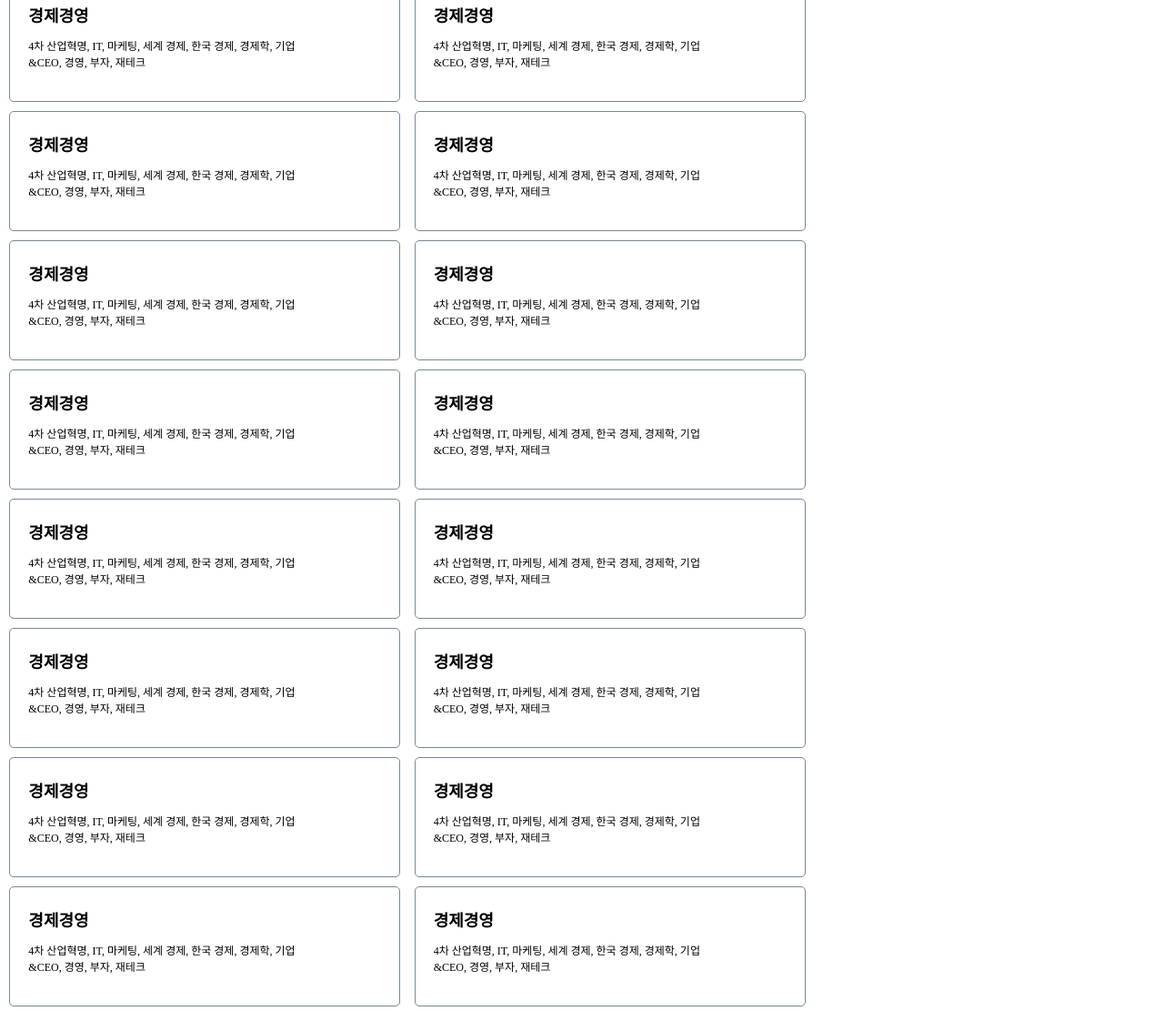
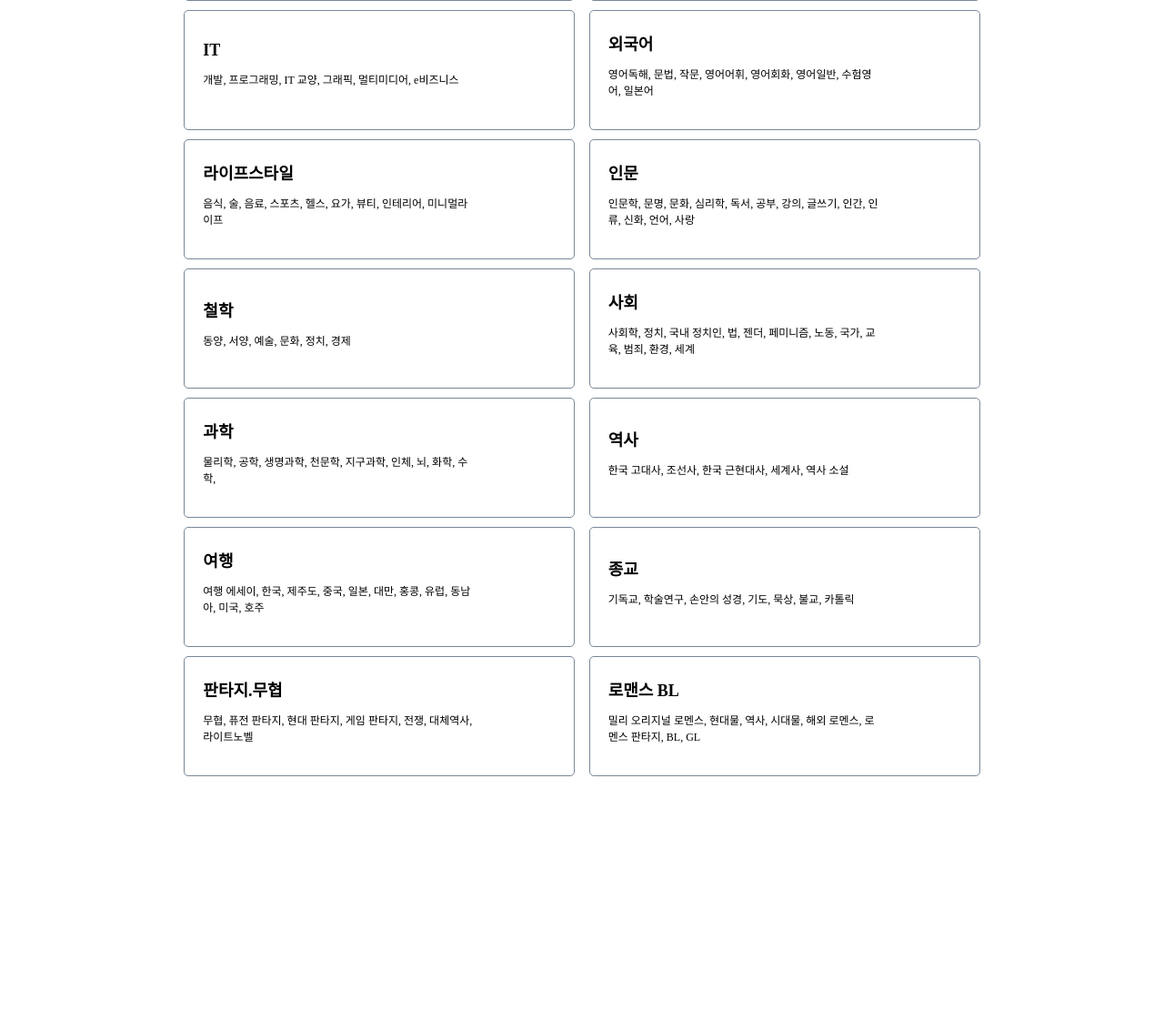
Before and after one commit to rainbow96bear/millieweb, a website: page beforeMain/v3/category/index.html in a window 1280 px wide. Shown: the part 353-1464 px from the top of the page at 91% size. After the commit the page ends 1211 px from the top, so only its background shows below. Drawn offline with Linux system fonts and the light colour scheme.

Commit message:
카테고리페이지에서 넘어가는 것 까지 구현

```diff
--- a/beforeMain/v3/category/index.css
+++ b/beforeMain/v3/category/index.css
@@ -17,7 +17,7 @@ body {
 
   width: 100%;
 }
-#category_box span {
+#category_box h2 {
   width: 100%;
   margin: 10px;
 }
@@ -27,7 +27,6 @@ body {
   width: calc(50% - 20px);
   height: 130px;
   margin: 5px;
-  /* padding: 20px; */
   border-radius: 5px;
   border: 1px solid lightslategray;
 }
--- a/beforeMain/v3/category/index.html
+++ b/beforeMain/v3/category/index.html
@@ -3,20 +3,19 @@
     <meta charset="UTF-8" />
     <meta http-equiv="X-UA-Compatible" content="IE=edge" />
     <meta name="viewport" content="width=device-width, initial-scale=1.0" />
-    <title>Document</title>
+    <title>검색 | 밀리의 서재</title>
     <link rel="stylesheet" href="index.css" />
   </head>
   <body>
-    <div>
     <div id="main_box">
+      <h2>카테고리</h2>
       <div id="category_box">
-          <span>카테고리</span>
         <div class="item">
           <div class="text_box">
             <strong>경제경영</strong>
             <p>
-                4차 산업혁명, IT, 마케팅, 세계 경제, 한국 경제, 경제학,
-                기업&CEO, 경영, 부자, 재테크
+              4차 산업혁명, IT, 마케팅, 세계 경제, 한국 경제, 경제학, 기업&CEO,
+              경영, 부자, 재테크
             </p>
           </div>
           <img src="" alt="" />
@@ -48,166 +47,112 @@
         </div>
         <div class="item">
           <div class="text_box">
-              <strong>경제경영</strong>
+            <strong>IT</strong>
+            <p>개발, 프로그래밍, IT 교양, 그래픽, 멀티미디어, e비즈니스</p>
+          </div>
+          <img src="" alt="" />
+        </div>
+        <div class="item">
+          <div class="text_box">
+            <strong>외국어</strong>
             <p>
-                4차 산업혁명, IT, 마케팅, 세계 경제, 한국 경제, 경제학,
-                기업&CEO, 경영, 부자, 재테크
+              영어독해, 문법, 작문, 영어어휘, 영어회화, 영어일반, 수험영어,
+              일본어
             </p>
           </div>
           <img src="" alt="" />
         </div>
         <div class="item">
           <div class="text_box">
-              <strong>경제경영</strong>
+            <strong>라이프스타일</strong>
             <p>
-                4차 산업혁명, IT, 마케팅, 세계 경제, 한국 경제, 경제학,
-                기업&CEO, 경영, 부자, 재테크
+              음식, 술, 음료, 스포츠, 헬스, 요가, 뷰티, 인테리어, 미니멀라이프
             </p>
           </div>
           <img src="" alt="" />
         </div>
         <div class="item">
           <div class="text_box">
-              <strong>경제경영</strong>
+            <strong>인문</strong>
             <p>
-                4차 산업혁명, IT, 마케팅, 세계 경제, 한국 경제, 경제학,
-                기업&CEO, 경영, 부자, 재테크
+              인문학, 문명, 문화, 심리학, 독서, 공부, 강의, 글쓰기, 인간, 인류,
+              신화, 언어, 사랑
             </p>
           </div>
           <img src="" alt="" />
         </div>
         <div class="item">
           <div class="text_box">
-              <strong>경제경영</strong>
+            <strong>철학</strong>
+            <p>동양, 서양, 예술, 문화, 정치, 경제</p>
+          </div>
+          <img src="" alt="" />
+        </div>
+        <div class="item">
+          <div class="text_box">
+            <strong>사회</strong>
             <p>
-                4차 산업혁명, IT, 마케팅, 세계 경제, 한국 경제, 경제학,
-                기업&CEO, 경영, 부자, 재테크
+              사회학, 정치, 국내 정치인, 법, 젠더, 페미니즘, 노동, 국가, 교육,
+              범죄, 환경, 세계
             </p>
           </div>
           <img src="" alt="" />
         </div>
         <div class="item">
           <div class="text_box">
-              <strong>경제경영</strong>
+            <strong>과학</strong>
             <p>
-                4차 산업혁명, IT, 마케팅, 세계 경제, 한국 경제, 경제학,
-                기업&CEO, 경영, 부자, 재테크
+              물리학, 공학, 생명과학, 천문학, 지구과학, 인체, 뇌, 화학, 수학,
             </p>
           </div>
           <img src="" alt="" />
         </div>
         <div class="item">
           <div class="text_box">
-              <strong>경제경영</strong>
+            <strong>역사</strong>
+            <p>한국 고대사, 조선사, 한국 근현대사, 세계사, 역사 소설</p>
+          </div>
+          <img src="" alt="" />
+        </div>
+        <div class="item">
+          <div class="text_box">
+            <strong>여행</strong>
             <p>
-                4차 산업혁명, IT, 마케팅, 세계 경제, 한국 경제, 경제학,
-                기업&CEO, 경영, 부자, 재테크
+              여행 에세이, 한국, 제주도, 중국, 일본, 대만, 홍콩, 유럽, 동남아,
+              미국, 호주
             </p>
           </div>
           <img src="" alt="" />
         </div>
         <div class="item">
           <div class="text_box">
-              <strong>경제경영</strong>
+            <strong>종교</strong>
+            <p>기독교, 학술연구, 손안의 성경, 기도, 묵상, 불교, 카톨릭</p>
+          </div>
+          <img src="" alt="" />
+        </div>
+        <div class="item">
+          <div class="text_box">
+            <strong>판타지.무협</strong>
             <p>
-                4차 산업혁명, IT, 마케팅, 세계 경제, 한국 경제, 경제학,
-                기업&CEO, 경영, 부자, 재테크
+              무협, 퓨전 판타지, 현대 판타지, 게임 판타지, 전쟁, 대체역사,
+              라이트노벨
             </p>
           </div>
           <img src="" alt="" />
         </div>
         <div class="item">
           <div class="text_box">
-              <strong>경제경영</strong>
+            <strong>로맨스 BL</strong>
             <p>
-                4차 산업혁명, IT, 마케팅, 세계 경제, 한국 경제, 경제학,
-                기업&CEO, 경영, 부자, 재테크
-              </p>
-            </div>
-            <img src="" alt="" />
-          </div>
-          <div class="item">
-            <div class="text_box">
-              <strong>경제경영</strong>
-              <p>
-                4차 산업혁명, IT, 마케팅, 세계 경제, 한국 경제, 경제학,
-                기업&CEO, 경영, 부자, 재테크
-              </p>
-            </div>
-            <img src="" alt="" />
-          </div>
-          <div class="item">
-            <div class="text_box">
-              <strong>경제경영</strong>
-              <p>
-                4차 산업혁명, IT, 마케팅, 세계 경제, 한국 경제, 경제학,
-                기업&CEO, 경영, 부자, 재테크
-              </p>
-            </div>
-            <img src="" alt="" />
-          </div>
-          <div class="item">
-            <div class="text_box">
-              <strong>경제경영</strong>
-              <p>
-                4차 산업혁명, IT, 마케팅, 세계 경제, 한국 경제, 경제학,
-                기업&CEO, 경영, 부자, 재테크
-              </p>
-            </div>
-            <img src="" alt="" />
-          </div>
-          <div class="item">
-            <div class="text_box">
-              <strong>경제경영</strong>
-              <p>
-                4차 산업혁명, IT, 마케팅, 세계 경제, 한국 경제, 경제학,
-                기업&CEO, 경영, 부자, 재테크
-              </p>
-            </div>
-            <img src="" alt="" />
-          </div>
-          <div class="item">
-            <div class="text_box">
-              <strong>경제경영</strong>
-              <p>
-                4차 산업혁명, IT, 마케팅, 세계 경제, 한국 경제, 경제학,
-                기업&CEO, 경영, 부자, 재테크
-              </p>
-            </div>
-            <img src="" alt="" />
-          </div>
-          <div class="item">
-            <div class="text_box">
-              <strong>경제경영</strong>
-              <p>
-                4차 산업혁명, IT, 마케팅, 세계 경제, 한국 경제, 경제학,
-                기업&CEO, 경영, 부자, 재테크
-              </p>
-            </div>
-            <img src="" alt="" />
-          </div>
-          <div class="item">
-            <div class="text_box">
-              <strong>경제경영</strong>
-              <p>
-                4차 산업혁명, IT, 마케팅, 세계 경제, 한국 경제, 경제학,
-                기업&CEO, 경영, 부자, 재테크
-              </p>
-            </div>
-            <img src="" alt="" />
-          </div>
-          <div class="item">
-            <div class="text_box">
-              <strong>경제경영</strong>
-              <p>
-                4차 산업혁명, IT, 마케팅, 세계 경제, 한국 경제, 경제학,
-                기업&CEO, 경영, 부자, 재테크
+              밀리 오리지널 로멘스, 현대물, 역사, 시대물, 해외 로멘스, 로멘스
+              판타지, BL, GL
             </p>
           </div>
           <img src="" alt="" />
         </div>
       </div>
     </div>
-    </div>
+    <script src="index.js"></script>
   </body>
 </html>
--- a/beforeMain/v3/category/index.js
+++ b/beforeMain/v3/category/index.js
@@ -0,0 +1,8 @@
+const item = document.getElementsByClassName("item");
+
+for (let i = 0; i < item.length; i++) {
+  item[i].onclick = () => {
+    location.href = "/beforeMain/v3/category/booklist/index.html?" + i;
+    //
+  };
+}
```
Also changed, not shown: beforeMain/v3/category/booklist/index.css (added, +38 -0 lines), beforeMain/v3/category/booklist/index.html (added, +38 -0 lines), beforeMain/v3/category/booklist/index.js (added, +28 -0 lines). Lines whose indentation alone changed are shown as unchanged.
